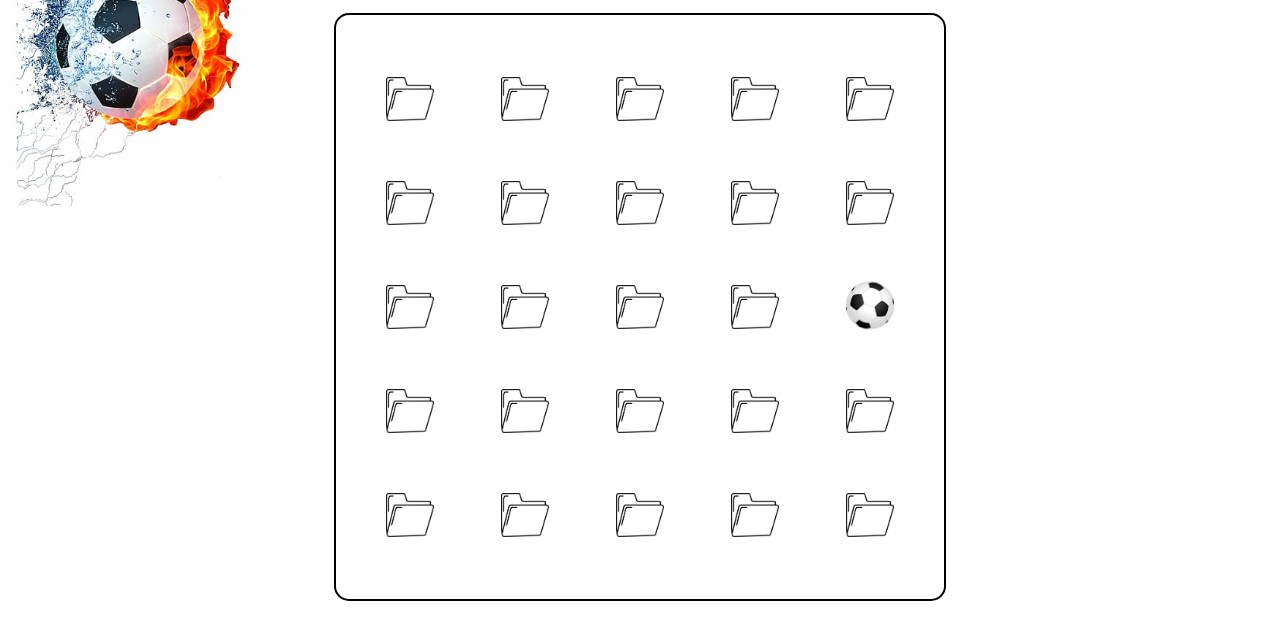
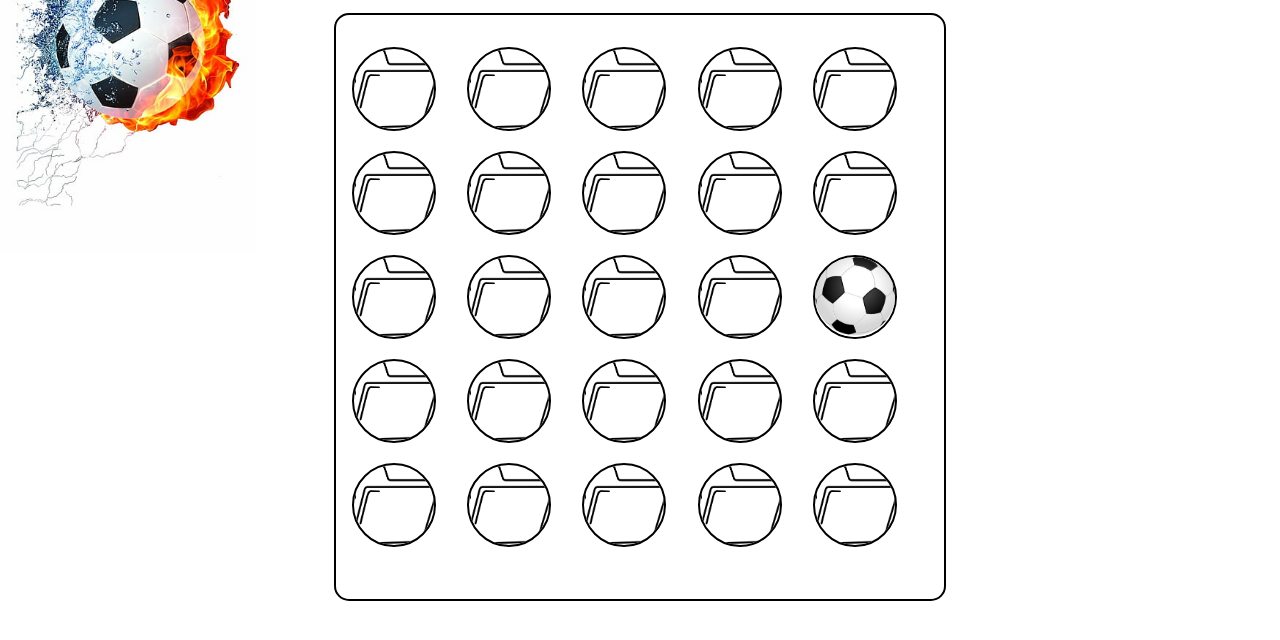
Before and after one commit to tapaljor/web22assignment3, a plain HTML site: page index.html in a window 1280 px wide. Shown: the part 130-770 px from the top of the page. Drawn offline with Linux system fonts and the light colour scheme.

Commit message:
21 july 1916

```diff
--- a/script.js
+++ b/script.js
@@ -13,22 +13,20 @@ const players = [
   "suarez", "suarez", "suarez"
 ];
 
-//randomAr to shuffle the picture
 var randomAr = new Array(25).fill(0);
 var count = 0;
 var threeCells = [];
 var clickStatus = true;
 
-
 for (var grid = 0; grid < totalPics; grid++) {
 
-  assignRandomNoToGrid(grid);
+  assignRandomNoToGrid(grid); //randomly arranges grid 0-24
 
-  const dummy = document.createElement("span");
+  const dummy = document.createElement("img");
   if (randomAr[grid] === 24) {//24 which is not player, but a ball
-    dummy.classList.add("ball");
+    dummy.src = "images/24.jpg";
   } else {
-    dummy.classList.add("folder");
+    dummy.src = "images/folder.png";
   }
   dummy.id = randomAr[grid];
   mainPage.appendChild(dummy);
@@ -41,15 +39,13 @@ for (var grid = 0; grid < totalPics; grid++) {
 }
 function showPlayer(e) {
 
-  //if click is disabled then do not run this function at all
+  //if click is disabled then do not continue the next
   if ( clickStatus == false) return;
 
   var targetCell = e.target;
 
-  const childImg = document.createElement("img");
-  childImg.src = "images/" + targetCell.id + ".jpg";
-  childImg.alt = players[targetCell.id];
-  targetCell.appendChild(childImg);//temporary cell holder
+  targetCell.src = "images/" + targetCell.id + ".jpg";
+  targetCell.alt = players[targetCell.id];
 
   threeCells[count] = targetCell;
 
@@ -76,7 +72,7 @@ function matchNames() {
 function resetCells() {
 
   for(const cell of threeCells) {
-    cell.innerHTML = "";
+    cell.src = "images/folder.png";
   }
   clickStatus = true;
 }
--- a/styles.css
+++ b/styles.css
@@ -34,12 +34,6 @@ article {
     grid-template-rows: repeat(5, 1fr);
     grid-template-columns: repeat(5, 1fr);
 }
-span {
-    display: flex;
-    justify-content: center;
-    align-items: center;
-    align-items: center;
-}
 #mainPage img {
     width: 5rem;
     height: 5rem;
@@ -47,15 +41,3 @@ span {
     border-radius: 50%;
     border: 2px solid #000;
 }
-.folder {
-    background-image: url("images/folder.png");
-    background-repeat: no-repeat;
-    background-size: 3rem;
-    background-position: center;
-}
-.ball {
-    background-image: url("images/24.jpg");
-    background-repeat: no-repeat;
-    background-size: 3rem;
-    background-position: center;
-}
```
